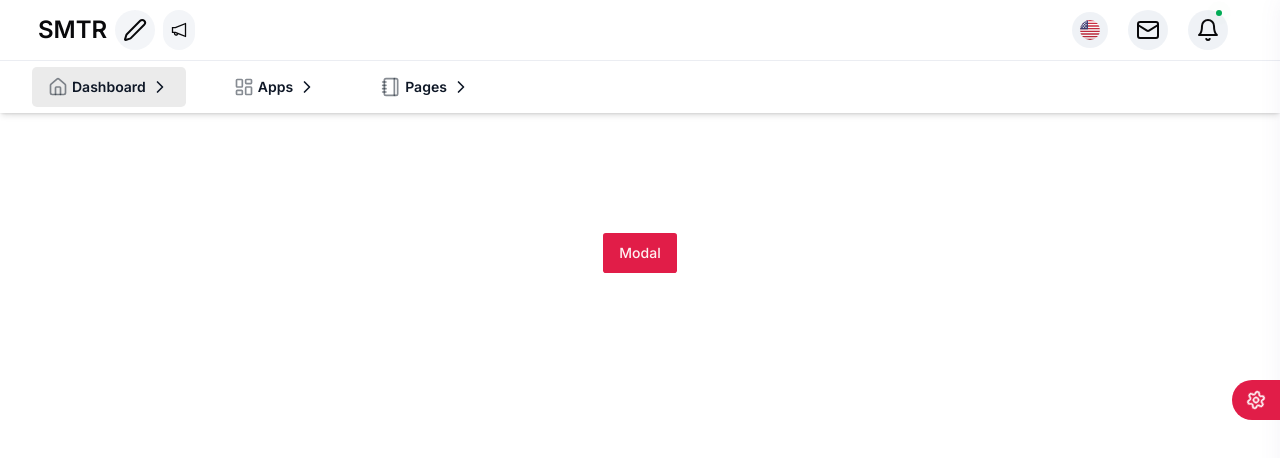
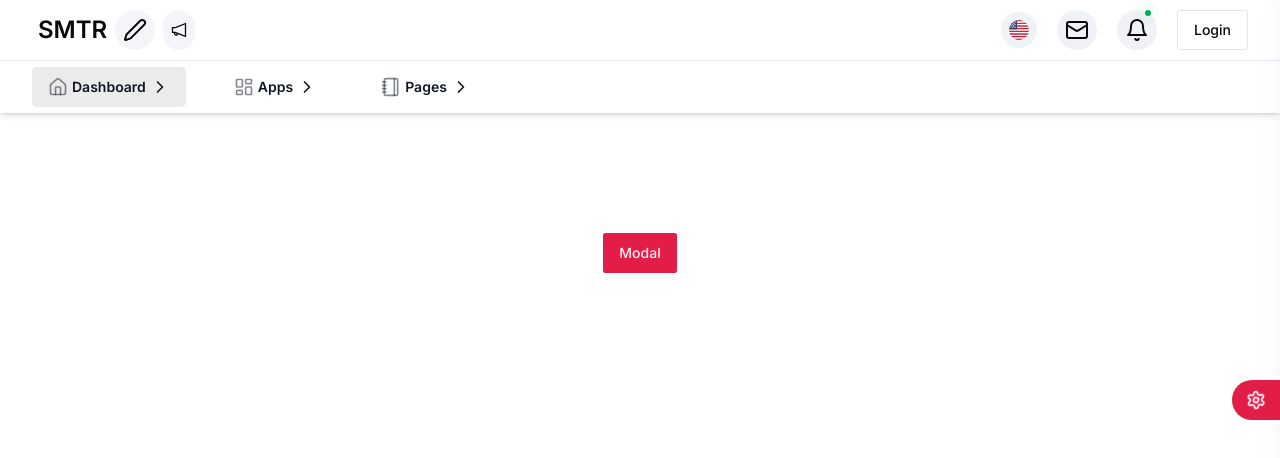
Before and after one commit to SMTanimur/project-management, a Next.js app: page / in a window 1280 px wide. Shown: the top 458 px of the page. Built offline with nearby package versions, Linux system fonts and the light colour scheme.

Commit message:
Remove unused code and update header component

```diff
--- /dev/null
+++ b/src/app/(defaults)/layout.tsx
@@ -0,0 +1,40 @@
+import ContentAnimation from "@/components/layout/content-animation";
+import Header from "@/components/layout/header";
+import ScrollToTop from "@/components/layout/scroll-to-top";
+import Setting from "@/components/layout/setting";
+
+export default function DefaultLayout({
+  children,
+}: {
+  children: React.ReactNode;
+}) {
+  return (
+    <>
+      {/* BEGIN MAIN CONTAINER */}
+      <div className="relative">
+        {/* <Overlay /> */}
+        <ScrollToTop />
+
+        {/* BEGIN APP SETTING LAUNCHER */}
+        <Setting />
+        {/* END APP SETTING LAUNCHER */}
+
+        <div>
+          {/* END SIDEBAR */}
+          <div className="main-content flex min-h-screen flex-col">
+            {/* BEGIN TOP NAVBAR */}
+            <Header />
+            {/* END TOP NAVBAR */}
+
+            {/* BEGIN CONTENT AREA */}
+            <ContentAnimation>{children}</ContentAnimation>
+            {/* END CONTENT AREA */}
+
+            {/* BEGIN FOOTER */}
+            {/* <Footer /> */}
+          </div>
+        </div>
+      </div>
+    </>
+  );
+}
--- a/src/app/page.tsx
+++ b/src/app/(defaults)/page.tsx
@@ -7,7 +7,7 @@ import { useState } from "react";
 export default function Home() {
   const [open,setOpen]=useState(false);
   return (
-    <main className="flex min-h-screen flex-col items-center justify-between p-24">
+    <main className="flex  flex-col items-center justify-between p-24">
      <Button onClick={()=>setOpen(!open)}>
     Modal
      </Button>
--- a/src/app/layout.tsx
+++ b/src/app/layout.tsx
@@ -1,12 +1,9 @@
-import Header from "@/components/layout/header";
 import "@/styles/globals.css";
 import type { Metadata } from "next";
 import { Inter } from "next/font/google";
+import themeConfig from "../../theme.config";
 import { QueryProvider } from "./provider/query.provider";
 import { ThemeProvider } from "./provider/theme.provider";
-import themeConfig from "../../theme.config";
-import Setting from "@/components/layout/setting";
-import ContentAnimation from "@/components/layout/content-animation";
 
 const inter = Inter({ subsets: ["latin"] });
 
@@ -23,23 +20,11 @@ export default function RootLayout({
   return (
     <html lang="en">
       <body className={inter.className}>
-
         <QueryProvider>
           <ThemeProvider>
-          <div className="relative">
-            <Setting/>
-
-        <div className={`${themeConfig.navbar}`}>
-          <Header />
-          <ContentAnimation>
-          {children}
-          </ContentAnimation>
-        </div>
-
-        </div>
-        </ThemeProvider>
+            <div className={`${themeConfig.navbar}`}>{children}</div>
+          </ThemeProvider>
         </QueryProvider>
-
       </body>
     </html>
   );
--- a/src/components/layout/header.tsx
+++ b/src/components/layout/header.tsx
@@ -27,11 +27,12 @@ import Link from "next/link";
 import { usePathname, useRouter } from "next/navigation";
 import { useEffect, useState } from "react";
 import { Icons } from "../ui/icons";
+import { Button } from "../ui/button";
 
 const Header = () => {
   const pathname = usePathname();
   const { toggleSidebar, languageList } = useGlobalStateStore();
-
+const isAuth= false
   const router = useRouter();
   const { t, i18n } = getTranslation();
 
@@ -136,12 +137,12 @@ const Header = () => {
     setNotifications(notifications.filter((user) => user.id !== value));
   };
 
-  const [search, setSearch] = useState(false);
+
 
   return (
-    <header className={`z-40 horizontal `}>
-      <div className="shadow-sm w-full">
-        <div className="relative w-full  bg-white  py-2.5 dark:bg-black container flex  !justify-between ">
+    <header className={`z-[40] horizontal `}>
+      <div className="shadow-sm w-full bg-white">
+        <div className="relative w-full     py-2.5 dark:bg-black container flex  !justify-between ">
           <div className="flex items-center">
             <div className=" flex items-center justify-between  mr-2 ">
               <Link href="/" className="main-logo flex shrink-0 items-center">
@@ -373,7 +374,18 @@ const Header = () => {
                 </Transition>
               </Menu>
             </div>
-            <div className="dropdown flex shrink-0">{/* userMenu */}</div>
+            <div className="dropdown flex shrink-0">
+              {isAuth ? (
+                <div>
+                  userProfile
+                </div>
+              ) :(
+                <Button variant={"outline"} size={"default"}>
+                  <Link href="/auth/login">{t("login")}</Link>
+                </Button>
+              )
+}
+            </div>
           </div>
         </div>
 
--- /dev/null
+++ b/src/components/layout/scroll-to-top.tsx
@@ -0,0 +1,50 @@
+'use client';
+import React, { useEffect, useState } from 'react';
+
+const ScrollToTop = () => {
+    const [showTopButton, setShowTopButton] = useState(false);
+
+    const goToTop = () => {
+        document.body.scrollTop = 0;
+        document.documentElement.scrollTop = 0;
+    };
+
+    const onScrollHandler = () => {
+        if (document.body.scrollTop > 50 || document.documentElement.scrollTop > 50) {
+            setShowTopButton(true);
+        } else {
+            setShowTopButton(false);
+        }
+    };
+
+    useEffect(() => {
+        window.addEventListener('scroll', onScrollHandler);
+        return () => {
+            window.removeEventListener('onscroll', onScrollHandler);
+        };
+    });
+
+    return (
+        <div className="fixed bottom-6 z-50 ltr:right-6 rtl:left-6">
+            {showTopButton && (
+                <button type="button" className="btn btn-outline-primary animate-pulse rounded-full bg-[#fafafa] p-2 dark:bg-[#060818] dark:hover:bg-primary" onClick={goToTop}>
+                    <svg width="24" height="24" className="h-4 w-4" viewBox="0 0 24 24" fill="none" xmlns="http://www.w3.org/2000/svg">
+                        <path
+                            opacity="0.5"
+                            fillRule="evenodd"
+                            clipRule="evenodd"
+                            d="M12 20.75C12.4142 20.75 12.75 20.4142 12.75 20L12.75 10.75L11.25 10.75L11.25 20C11.25 20.4142 11.5858 20.75 12 20.75Z"
+                            fill="currentColor"
+                        ></path>
+                        <path
+                            d="M6.00002 10.75C5.69667 10.75 5.4232 10.5673 5.30711 10.287C5.19103 10.0068 5.25519 9.68417 5.46969 9.46967L11.4697 3.46967C11.6103 3.32902 11.8011 3.25 12 3.25C12.1989 3.25 12.3897 3.32902 12.5304 3.46967L18.5304 9.46967C18.7449 9.68417 18.809 10.0068 18.6929 10.287C18.5768 10.5673 18.3034 10.75 18 10.75L6.00002 10.75Z"
+                            fill="currentColor"
+                        ></path>
+                    </svg>
+                </button>
+            )}
+        </div>
+    );
+};
+
+export default ScrollToTop;
```
Also changed, not shown: src/app/(auth)/auth/login/page.tsx (renamed from src/app/(auth)/auth/signin/page.tsx).
